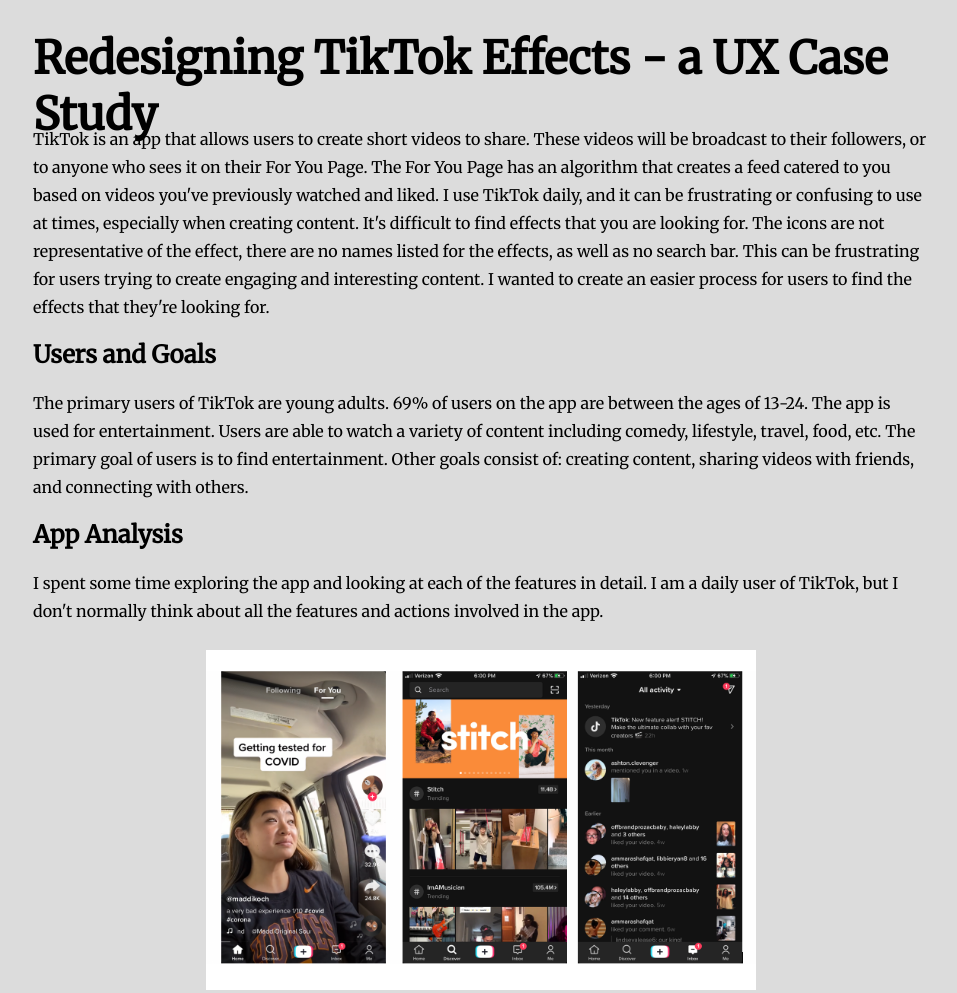
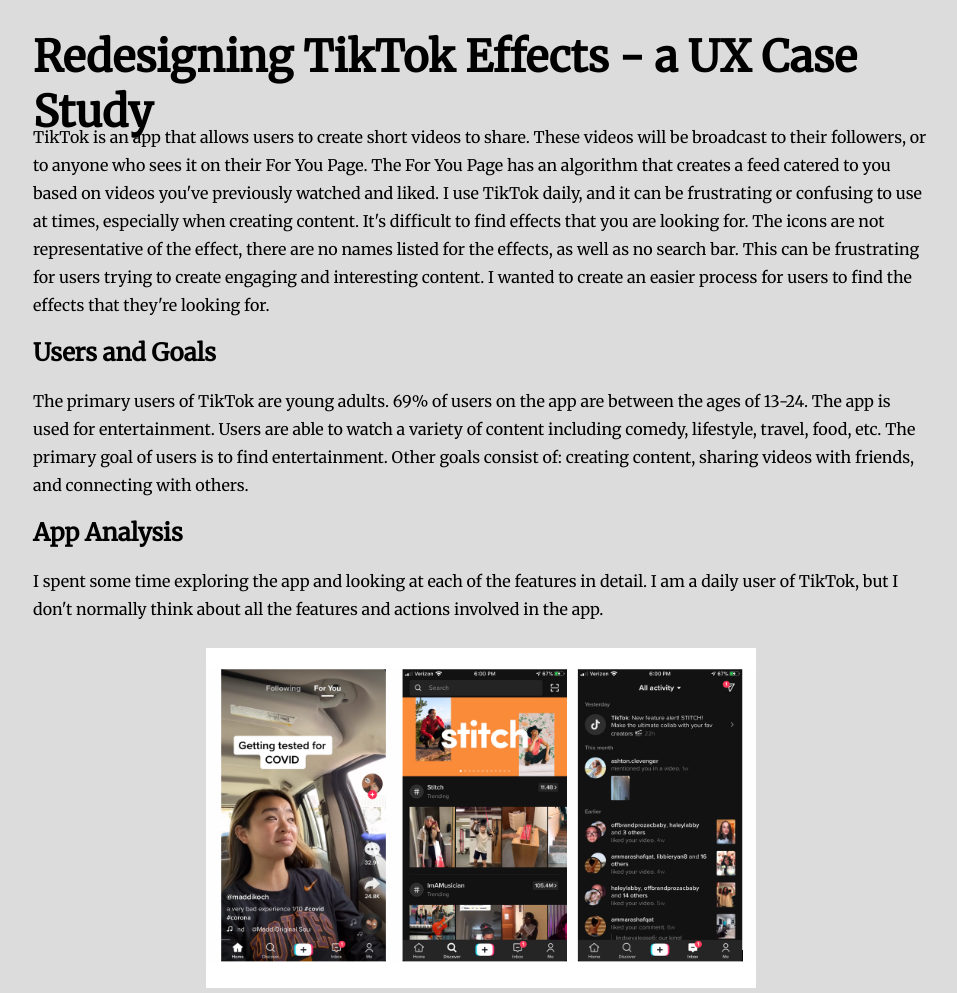
Before and after one commit to mckimla/app-flow-redesign, a plain HTML site: page index.html in a window 1280 px wide. Shown: the top 993 px of the page, without its empty margins (159-1116 px from the left). Drawn offline with Linux system fonts and the light colour scheme.

Commit message:
Update style.css

```diff
--- a/style.css
+++ b/style.css
@@ -10,7 +10,7 @@ body {
 
 
 h1 {
-  font: bold 2.8em Merriweather, sans-serif;
+  font: bold 2.7em Merriweather, sans-serif;
   height: 65px;
 }
 
```
